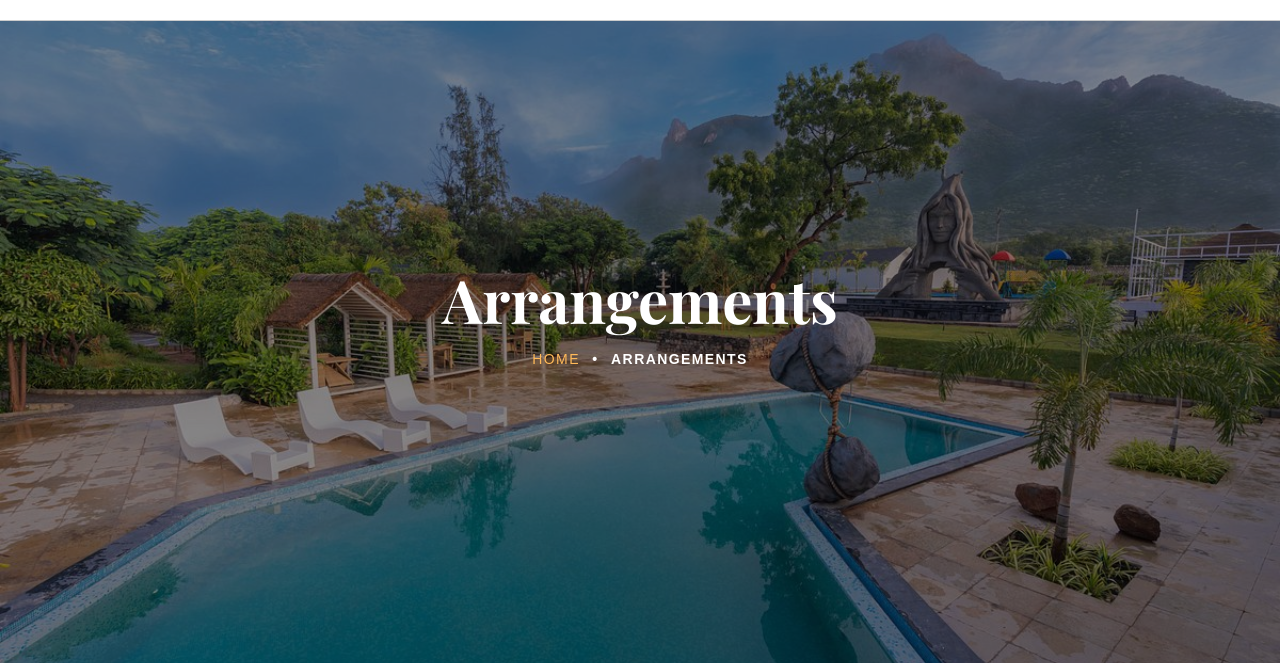
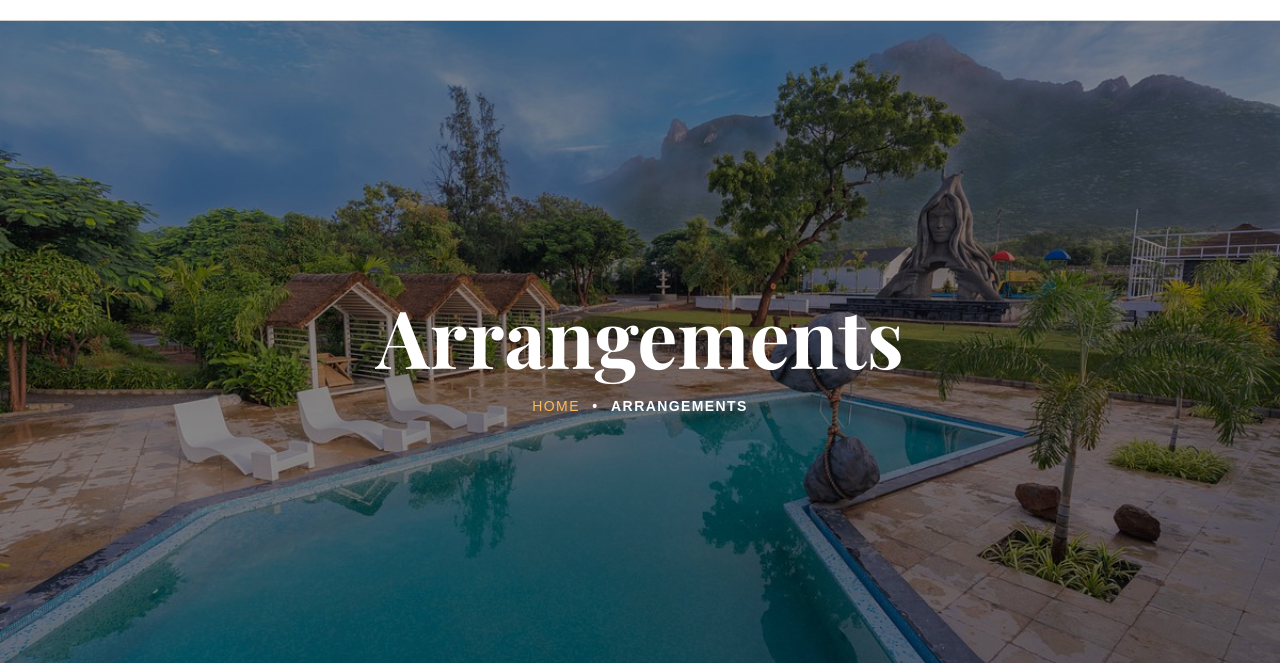
Before and after one commit to Sree29/Anandham, a plain HTML site: page arrangements.html in a window 1280 px wide. Shown: the part 137-800 px from the top of the page. Drawn offline with nearby package versions, Linux system fonts and the light colour scheme; files whose address does not match are found by name; a web font is replaced by a local one.

Commit message:
seventh commit

```diff
--- a/arrangements.html
+++ b/arrangements.html
@@ -203,13 +203,13 @@ body {
         <div class="row site-hero-inner justify-content-center align-items-center" style="padding-top: -300px;">
           <div class="col-md-10 text-center" data-aos="fade">
             <h6 class="heading mb-3 small-heading">Arrangements</h6>
-            <style>
+            <!-- <style>
               .small-heading {
-                font-size: 60px !important; /* Adjust as needed */
+                font-size: 60px !important;
                 margin-top: -75px !important;
             }
 
-            </style>
+            </style> -->
             <ul class="custom-breadcrumbs mb-4">
               <li><a href="index.html">Home</a></li>
               <li>&bullet;</li>
```
Also changed, not shown: nearby_attractions.html (+2 -2 lines).
